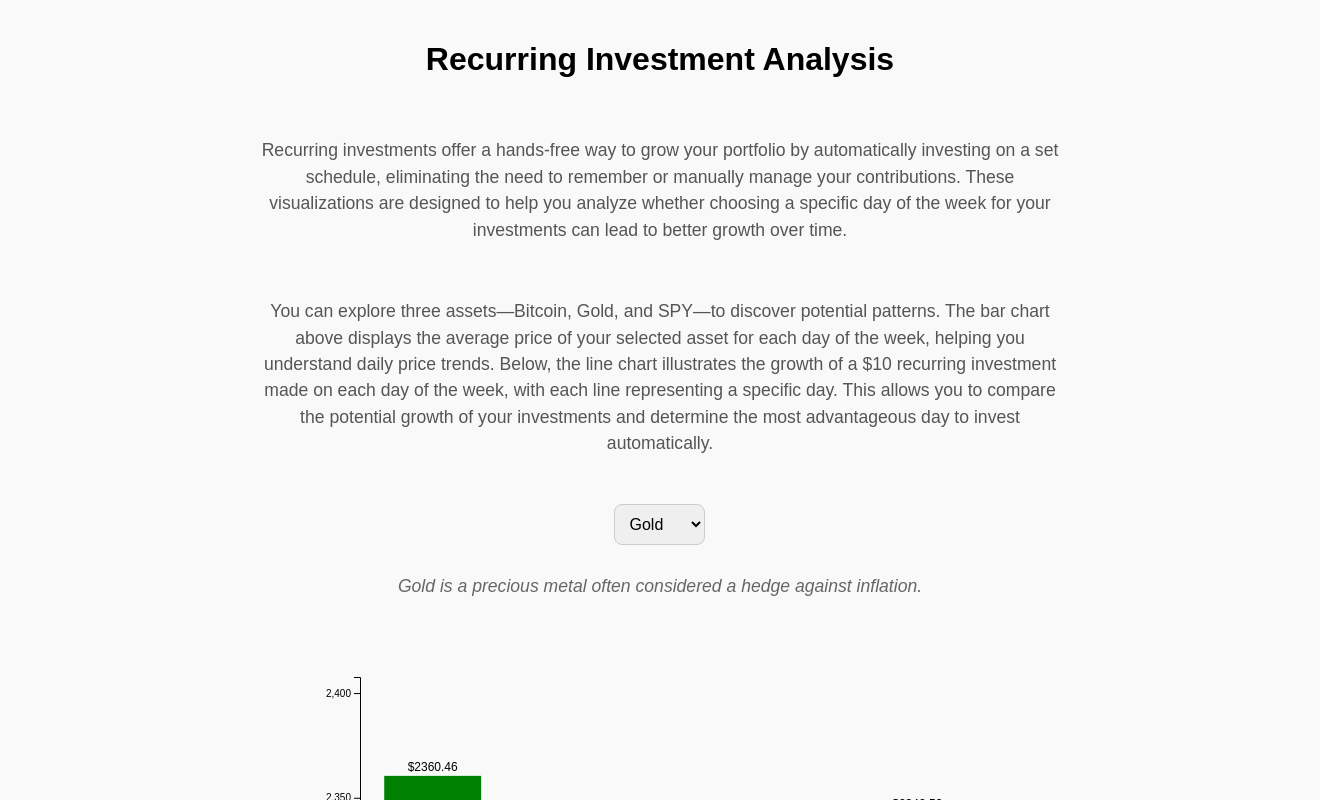
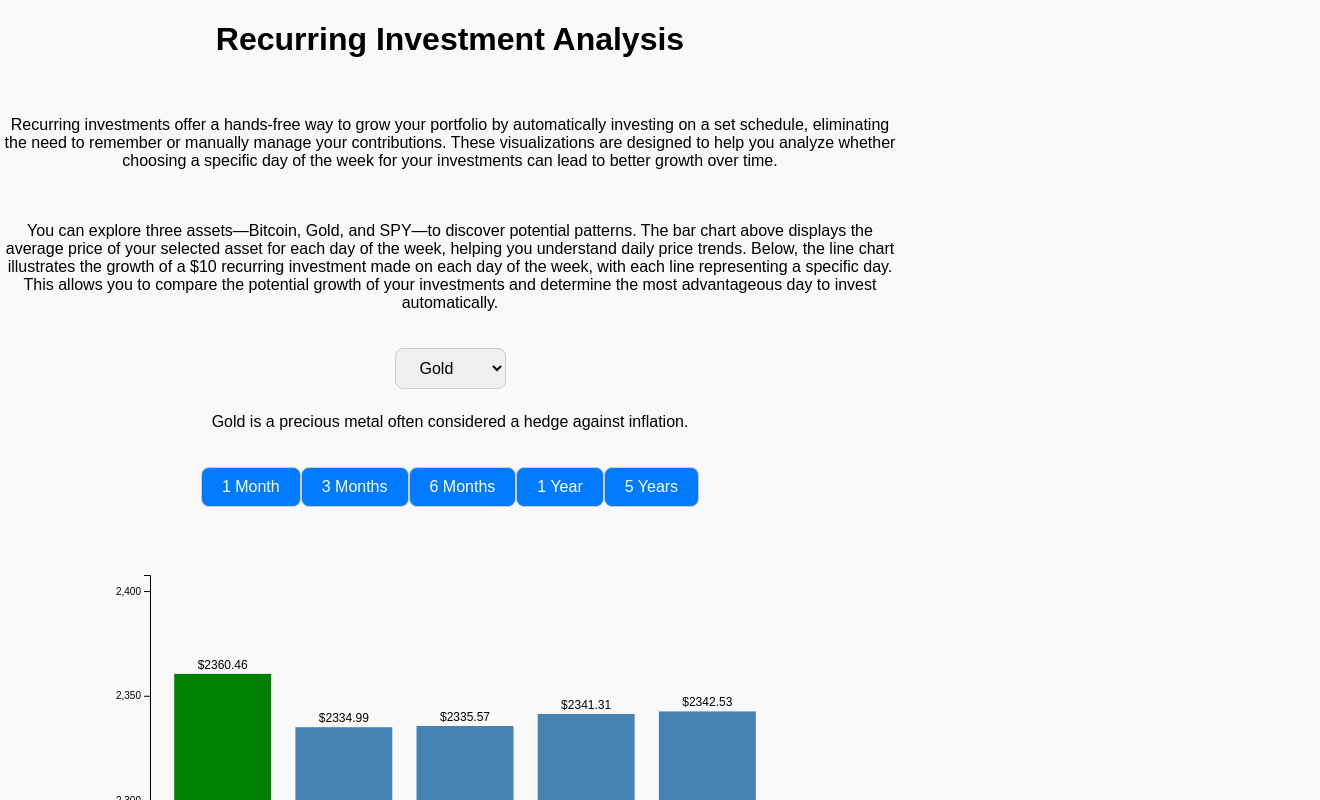
Before and after one commit to nikopastore/recurring-asset-analysis, a Svelte app: page / in a window 1280 px wide. Shown: the top 800 px of the page, 1320 px wide, since content can reach past the window. Built offline with nearby package versions, Linux system fonts and the light colour scheme.

Commit message:
Update App.svelte

```diff
--- a/src/App.svelte
+++ b/src/App.svelte
@@ -225,8 +225,12 @@
 <style>
     body {
         margin: 0;
+        height: 100vh;
+        display: flex;
+        justify-content: center;
+        align-items: center;
+        background-color: #f9f9f9;
         font-family: Arial, sans-serif;
-        background-color: #f9f9f9;
     }
 
     .container {
@@ -236,38 +240,18 @@
         text-align: center;
         gap: 20px;
         width: 100%;
-        padding: 20px;
-    }
-
-    h1 {
-        font-size: 2rem;
-        font-weight: bold;
-    }
-
-    p {
-        font-size: 1.1rem;
-        line-height: 1.5;
-        color: #555;
-        max-width: 800px;
-    }
-
-    .asset-description {
-        font-style: italic;
-        color: #666;
+        max-width: 900px;
     }
 
     .charts {
-        width: 100%;
-        max-width: 800px;
-        margin: 20px auto;
+        margin-top: 20px;
     }
 
     select,
     button {
-        padding: 10px;
+        padding: 10px 20px;
         border-radius: 8px;
         border: 1px solid #ccc;
-        margin: 10px;
     }
 
     button {
@@ -291,12 +275,18 @@
     </p>
 
     <div>
-        <select bind:value={selectedAsset}>
+        <select bind:value={selectedAsset} on:change={handleAssetChange}>
             {#each assets as asset}
                 <option value={asset}>{asset}</option>
             {/each}
         </select>
-        <p class="asset-description">{assetDescriptions[selectedAsset]}</p>
+        <p>{assetDescriptions[selectedAsset]}</p>
+    </div>
+
+    <div>
+        {#each timeFrames as frame}
+            <button on:click={() => handleTimeFrameChange(frame)}>{frame.label}</button>
+        {/each}
     </div>
 
     <div class="charts" bind:this={barChart}></div>
```
